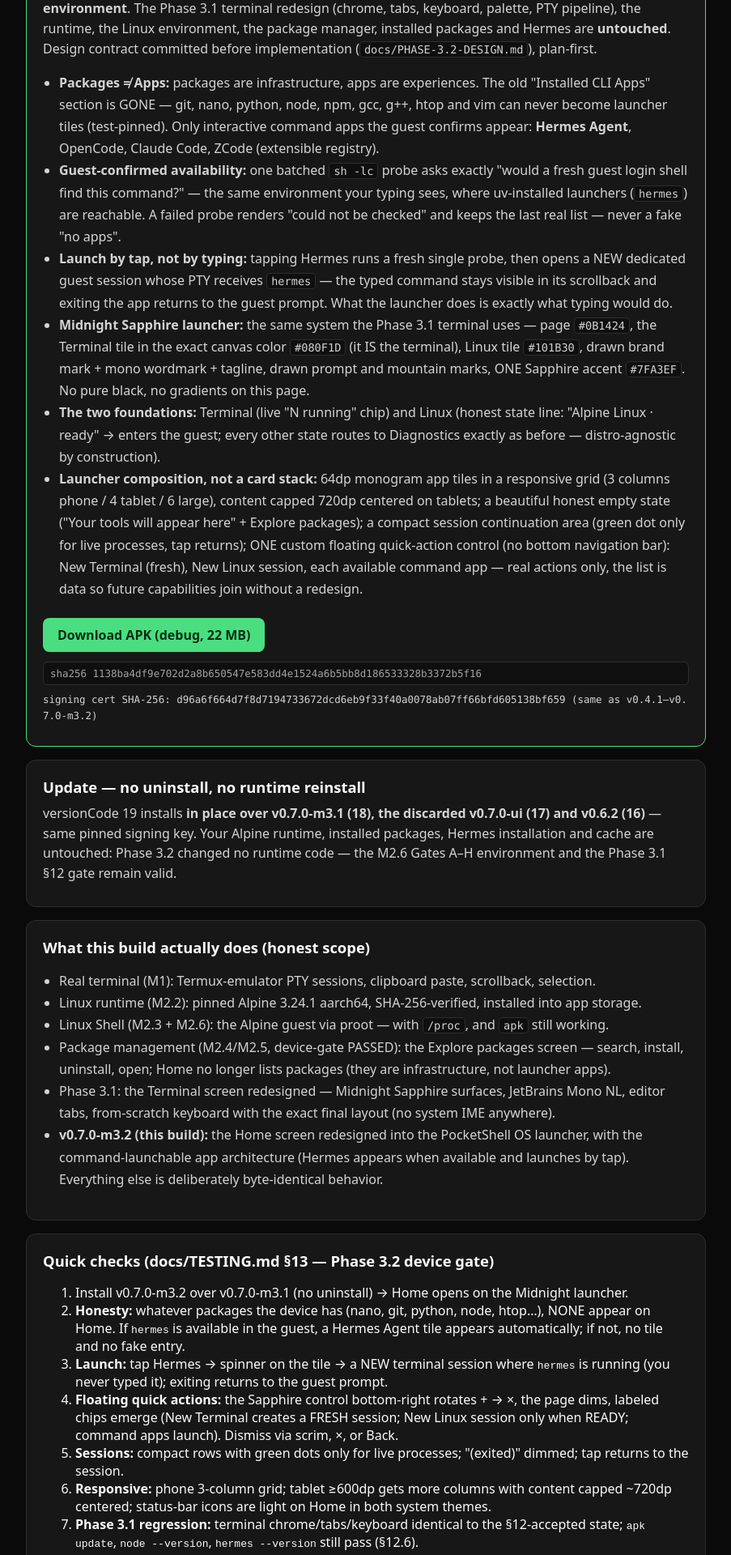
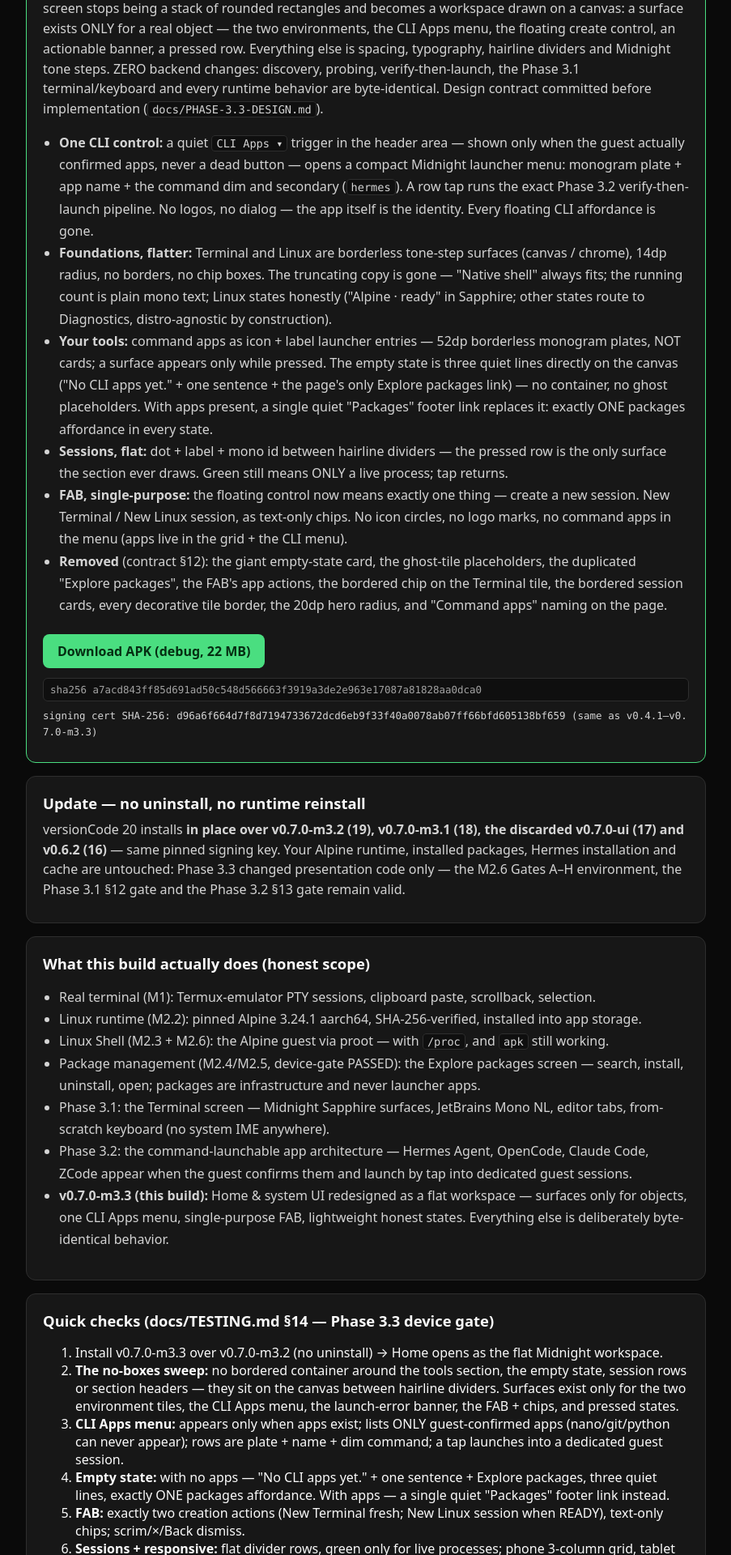
Before and after one commit to Taha-Raees/pocketshell, a Next.js app: page / in a window 1280 px wide. Shown: the part 240-2160 px from the top of the page at 81% size, without its empty margins (188-1091 px from the left). Built offline with nearby package versions, Linux system fonts and the light colour scheme.

Commit message:
Phase 3.3 delivery: payload script v0.7.0-m3.3 block + contract pin, delivery page §14 quick checks, download README hashes

```diff
--- a/app/page.tsx
+++ b/app/page.tsx
@@ -1,10 +1,10 @@
-const VERSION = "v0.7.0-m3.2";
+const VERSION = "v0.7.0-m3.3";
 
 const HASHES = {
-  apk: "1138ba4df9e702d2a8b650547e583dd4e1524a6b5bb8d186533328b3372b5f16",
-  zip: "6a10fd5e47f2ac9b94340e2fcb3dacf32b251ca581c0123ebb37765fdd050903",
-  tgz: "993046439838069be54551d72b1ed557e4b0b6f748f276ba3afb21c98355fce2",
-  bundle: "1eaebb7e34dc99a687d7db8efd4df3cc4637f6972e4a77ec3f628d614f6f10ee",
+  apk: "a7acd843ff85d691ad50c548d566663f3919a3de2e963e17087a81828aa0dca0",
+  zip: "cd554f97e300f3d859c2242919760e1750fe22c935a39e81118a17a312be4de7",
+  tgz: "d5e11ae7b905622cea1ab4cafe78cd0233f75e024fd9b7a73aff78125b651e9d",
+  bundle: "108a986d24e13f0b23a810d75a57028be7a6d256b878407458bd244d4ea81611",
 };
 
 function Sha({ text }: { text: string }) {
@@ -25,85 +25,85 @@
 
       <div className="card primary">
         <h2>
-          Phase 3.2 — Home / OS Launcher + Command Apps{" "}
-          <span className="badge">versionCode 19</span>
+          Phase 3.3 — Home &amp; System UI Redesign{" "}
+          <span className="badge">versionCode 20</span>
         </h2>
         <p>
-          PocketShell Home is no longer a terminal dashboard — it is the{" "}
-          <b>launcher of a Linux-centric environment</b>. The Phase 3.1
-          terminal redesign (chrome, tabs, keyboard, palette, PTY pipeline),
-          the runtime, the Linux environment, the package manager, installed
-          packages and Hermes are <b>untouched</b>. Design contract committed
-          before implementation (<code>docs/PHASE-3.2-DESIGN.md</code>),
-          plan-first.
+          Phase 3.2 fixed the command-app architecture; Phase 3.3 fixes the{" "}
+          <b>layout structure itself</b>. The Home screen stops being a stack
+          of rounded rectangles and becomes a workspace drawn on a canvas: a
+          surface exists ONLY for a real object — the two environments, the
+          CLI Apps menu, the floating create control, an actionable banner, a
+          pressed row. Everything else is spacing, typography, hairline
+          dividers and Midnight tone steps. ZERO backend changes: discovery,
+          probing, verify-then-launch, the Phase 3.1 terminal/keyboard and
+          every runtime behavior are byte-identical. Design contract committed
+          before implementation (<code>docs/PHASE-3.3-DESIGN.md</code>).
         </p>
         <ul className="steps">
           <li>
-            <b>Packages ≠ Apps:</b> packages are infrastructure, apps are
-            experiences. The old "Installed CLI Apps" section is GONE — git,
-            nano, python, node, npm, gcc, g++, htop and vim can never become
-            launcher tiles (test-pinned). Only interactive command apps the
-            guest confirms appear: <b>Hermes Agent</b>, OpenCode, Claude Code,
-            ZCode (extensible registry).
+            <b>One CLI control:</b> a quiet <code>CLI Apps ▾</code> trigger in
+            the header area — shown only when the guest actually confirmed
+            apps, never a dead button — opens a compact Midnight launcher
+            menu: monogram plate + app name + the command dim and secondary
+            (<code>hermes</code>). A row tap runs the exact Phase 3.2
+            verify-then-launch pipeline. No logos, no dialog — the app itself
+            is the identity. Every floating CLI affordance is gone.
           </li>
           <li>
-            <b>Guest-confirmed availability:</b> one batched{" "}
-            <code>sh -lc</code> probe asks exactly "would a fresh guest login
-            shell find this command?" — the same environment your typing sees,
-            where uv-installed launchers (<code>hermes</code>) are reachable.
-            A failed probe renders "could not be checked" and keeps the last
-            real list — never a fake "no apps".
-          </li>
-          <li>
-            <b>Launch by tap, not by typing:</b> tapping Hermes runs a fresh
-            single probe, then opens a NEW dedicated guest session whose PTY
-            receives <code>hermes</code> — the typed command stays visible in
-            its scrollback and exiting the app returns to the guest prompt.
-            What the launcher does is exactly what typing would do.
-          </li>
-          <li>
-            <b>Midnight Sapphire launcher:</b> the same system the Phase 3.1
-            terminal uses — page <code>#0B1424</code>, the Terminal tile in
-            the exact canvas color <code>#080F1D</code> (it IS the terminal),
-            Linux tile <code>#101B30</code>, drawn brand mark + mono wordmark
-            + tagline, drawn prompt and mountain marks, ONE Sapphire accent{" "}
-            <code>#7FA3EF</code>. No pure black, no gradients on this page.
-          </li>
-          <li>
-            <b>The two foundations:</b> Terminal (live "N running" chip) and
-            Linux (honest state line: "Alpine Linux · ready" → enters the
-            guest; every other state routes to Diagnostics exactly as before —
+            <b>Foundations, flatter:</b> Terminal and Linux are borderless
+            tone-step surfaces (canvas / chrome), 14dp radius, no borders, no
+            chip boxes. The truncating copy is gone — "Native shell" always
+            fits; the running count is plain mono text; Linux states honestly
+            ("Alpine · ready" in Sapphire; other states route to Diagnostics,
             distro-agnostic by construction).
           </li>
           <li>
-            <b>Launcher composition, not a card stack:</b> 64dp monogram app
-            tiles in a responsive grid (3 columns phone / 4 tablet / 6 large),
-            content capped 720dp centered on tablets; a beautiful honest
-            empty state ("Your tools will appear here" + Explore packages); a
-            compact session continuation area (green dot only for live
-            processes, tap returns); ONE custom floating quick-action control
-            (no bottom navigation bar): New Terminal (fresh), New Linux
-            session, each available command app — real actions only, the list
-            is data so future capabilities join without a redesign.
+            <b>Your tools:</b> command apps as icon + label launcher entries —
+            52dp borderless monogram plates, NOT cards; a surface appears only
+            while pressed. The empty state is three quiet lines directly on
+            the canvas ("No CLI apps yet." + one sentence + the page's only
+            Explore packages link) — no container, no ghost placeholders. With
+            apps present, a single quiet "Packages" footer link replaces it:
+            exactly ONE packages affordance in every state.
+          </li>
+          <li>
+            <b>Sessions, flat:</b> dot + label + mono id between hairline
+            dividers — the pressed row is the only surface the section ever
+            draws. Green still means ONLY a live process; tap returns.
+          </li>
+          <li>
+            <b>FAB, single-purpose:</b> the floating control now means exactly
+            one thing — create a new session. New Terminal / New Linux
+            session, as text-only chips. No icon circles, no logo marks, no
+            command apps in the menu (apps live in the grid + the CLI menu).
+          </li>
+          <li>
+            <b>Removed</b> (contract §12): the giant empty-state card, the
+            ghost-tile placeholders, the duplicated "Explore packages", the
+            FAB's app actions, the bordered chip on the Terminal tile, the
+            bordered session cards, every decorative tile border, the 20dp
+            hero radius, and "Command apps" naming on the page.
           </li>
         </ul>
-        <a className="btn" href="/PocketShell-v0.7.0-m3.2-debug.apk">
+        <a className="btn" href="/PocketShell-v0.7.0-m3.3-debug.apk">
           Download APK (debug, 22 MB)
         </a>
         <Sha text={HASHES.apk} />
         <p className="mono" style={{ border: "none", background: "transparent", padding: 0 }}>
-          signing cert SHA-256: d96a6f664d7f8d7194733672dcd6eb9f33f40a0078ab07ff66bfd605138bf659 (same as v0.4.1–v0.7.0-m3.2)
+          signing cert SHA-256: d96a6f664d7f8d7194733672dcd6eb9f33f40a0078ab07ff66bfd605138bf659 (same as v0.4.1–v0.7.0-m3.3)
         </p>
       </div>
 
       <div className="card">
         <h2>Update — no uninstall, no runtime reinstall</h2>
         <p>
-          versionCode 19 installs <b>in place over v0.7.0-m3.1 (18), the
-          discarded v0.7.0-ui (17) and v0.6.2 (16)</b> — same pinned signing
-          key. Your Alpine runtime, installed packages, Hermes installation
-          and cache are untouched: Phase 3.2 changed no runtime code — the
-          M2.6 Gates A–H environment and the Phase 3.1 §12 gate remain valid.
+          versionCode 20 installs <b>in place over v0.7.0-m3.2 (19),
+          v0.7.0-m3.1 (18), the discarded v0.7.0-ui (17) and v0.6.2 (16)</b> —
+          same pinned signing key. Your Alpine runtime, installed packages,
+          Hermes installation and cache are untouched: Phase 3.3 changed
+          presentation code only — the M2.6 Gates A–H environment, the Phase
+          3.1 §12 gate and the Phase 3.2 §13 gate remain valid.
         </p>
       </div>
 
@@ -124,61 +124,67 @@
           </li>
           <li>
             Package management (M2.4/M2.5, device-gate PASSED): the Explore
-            packages screen — search, install, uninstall, open; Home no longer
-            lists packages (they are infrastructure, not launcher apps).
+            packages screen — search, install, uninstall, open; packages are
+            infrastructure and never launcher apps.
           </li>
           <li>
-            Phase 3.1: the Terminal screen redesigned — Midnight Sapphire
-            surfaces, JetBrains Mono NL, editor tabs, from-scratch keyboard
-            with the exact final layout (no system IME anywhere).
+            Phase 3.1: the Terminal screen — Midnight Sapphire surfaces,
+            JetBrains Mono NL, editor tabs, from-scratch keyboard (no system
+            IME anywhere).
           </li>
           <li>
-            <b>v0.7.0-m3.2 (this build):</b> the Home screen redesigned into
-            the PocketShell OS launcher, with the command-launchable app
-            architecture (Hermes appears when available and launches by tap).
-            Everything else is deliberately byte-identical behavior.
+            Phase 3.2: the command-launchable app architecture — Hermes Agent,
+            OpenCode, Claude Code, ZCode appear when the guest confirms them
+            and launch by tap into dedicated guest sessions.
+          </li>
+          <li>
+            <b>v0.7.0-m3.3 (this build):</b> Home &amp; system UI redesigned
+            as a flat workspace — surfaces only for objects, one CLI Apps
+            menu, single-purpose FAB, lightweight honest states. Everything
+            else is deliberately byte-identical behavior.
           </li>
         </ul>
       </div>
 
       <div className="card">
-        <h2>Quick checks (docs/TESTING.md §13 — Phase 3.2 device gate)</h2>
+        <h2>Quick checks (docs/TESTING.md §14 — Phase 3.3 device gate)</h2>
         <ol className="steps">
           <li>
-            Install {VERSION} over v0.7.0-m3.1 (no uninstall) → Home opens on
-            the Midnight launcher.
+            Install {VERSION} over v0.7.0-m3.2 (no uninstall) → Home opens as
+            the flat Midnight workspace.
           </li>
           <li>
-            <b>Honesty:</b> whatever packages the device has (nano, git,
-            python, node, htop…), NONE appear on Home. If{" "}
-            <code>hermes</code> is available in the guest, a Hermes Agent tile
-            appears automatically; if not, no tile and no fake entry.
+            <b>The no-boxes sweep:</b> no bordered container around the tools
+            section, the empty state, session rows or section headers — they
+            sit on the canvas between hairline dividers. Surfaces exist only
+            for the two environment tiles, the CLI Apps menu, the launch-error
+            banner, the FAB + chips, and pressed states.
           </li>
           <li>
-            <b>Launch:</b> tap Hermes → spinner on the tile → a NEW terminal
-            session where <code>hermes</code> is running (you never typed it);
-            exiting returns to the guest prompt.
+            <b>CLI Apps menu:</b> appears only when apps exist; lists ONLY
+            guest-confirmed apps (nano/git/python can never appear); rows are
+            plate + name + dim command; a tap launches into a dedicated guest
+            session.
           </li>
           <li>
-            <b>Floating quick actions:</b> the Sapphire control bottom-right
-            rotates + → ×, the page dims, labeled chips emerge (New Terminal
-            creates a FRESH session; New Linux session only when READY;
-            command apps launch). Dismiss via scrim, ×, or Back.
+            <b>Empty state:</b> with no apps — "No CLI apps yet." + one
+            sentence + Explore packages, three quiet lines, exactly ONE
+            packages affordance. With apps — a single quiet "Packages" footer
+            link instead.
           </li>
           <li>
-            <b>Sessions:</b> compact rows with green dots only for live
-            processes; "(exited)" dimmed; tap returns to the session.
+            <b>FAB:</b> exactly two creation actions (New Terminal fresh; New
+            Linux session when READY), text-only chips; scrim/×/Back dismiss.
           </li>
           <li>
-            <b>Responsive:</b> phone 3-column grid; tablet ≥600dp gets more
-            columns with content capped ~720dp centered; status-bar icons are
-            light on Home in both system themes.
+            <b>Sessions + responsive:</b> flat divider rows, green only for
+            live processes; phone 3-column grid, tablet 4/6 columns capped
+            ~720dp; nothing truncated on the foundation tiles.
           </li>
           <li>
-            <b>Phase 3.1 regression:</b> terminal chrome/tabs/keyboard
-            identical to the §12-accepted state; <code>apk update</code>,{" "}
-            <code>node --version</code>, <code>hermes --version</code> still
-            pass (§12.6).
+            <b>Regressions:</b> Phase 3.1 terminal chrome/tabs/keyboard
+            identical to §12; Phase 3.2 §13 honesty checks (no packages on
+            Home, Hermes iff available, tap-launch) all still pass.
           </li>
         </ol>
       </div>
@@ -187,14 +193,15 @@
         <h2>Source (version control)</h2>
         <p>
           Complete buildable source. The zip intentionally contains no
-          dotfiles; full history rides in the git bundle (tip 0efd645 —
+          dotfiles; full history rides in the git bundle (tip 9803940 —
           includes the complete milestone history, the honest record of the
-          discarded UI attempt + rollback, and both Phase 3 design contracts).
+          discarded UI attempt + rollback, and all three Phase 3 design
+          contracts).
         </p>
-        <a className="btn secondary" href="/PocketShell-v0.7.0-m3.2-source.zip">
+        <a className="btn secondary" href="/PocketShell-v0.7.0-m3.3-source.zip">
           source.zip
         </a>
-        <a className="btn secondary" href="/PocketShell-v0.7.0-m3.2-source.tar.gz">
+        <a className="btn secondary" href="/PocketShell-v0.7.0-m3.3-source.tar.gz">
           source.tar.gz
         </a>
         <a className="btn secondary" href="/pocketshell-m2.gitbundle">
@@ -214,11 +221,10 @@
         Milestones: M0–M1.3 terminal · M2.2 runtime install · M2.3 Linux shell
         (device-verified) · M2.4 package layer (device gate PASSED) · M2.5
         search-install · M2.6 real /proc + real apk (device-CONFIRMED
-        2026-09-02) · v0.6.2 hardlink + sysdata repairs · v0.7.0-m3.1 Phase 3.1
-        terminal redesign · <b>v0.7.0-m3.2 (this build): Phase 3.2 — Home / OS
-        launcher + command-launchable apps, home-only scope</b>. Next: Phase
-        3.3 candidates per your direction. Your device keeps doing the QA that
-        matters.
+        2026-09-02) · v0.6.2 hardlink + sysdata repairs · v0.7.0-m3.1 terminal
+        redesign · v0.7.0-m3.2 OS launcher + command apps · <b>v0.7.0-m3.3
+        (this build): Phase 3.3 — Home &amp; system UI redesign, flat workspace,
+        presentation-only</b>. Your device keeps doing the QA that matters.
       </footer>
     </main>
   );
```
Also changed, not shown: download/README.md, 1 other file (tests, documents, lock files or other folders).
